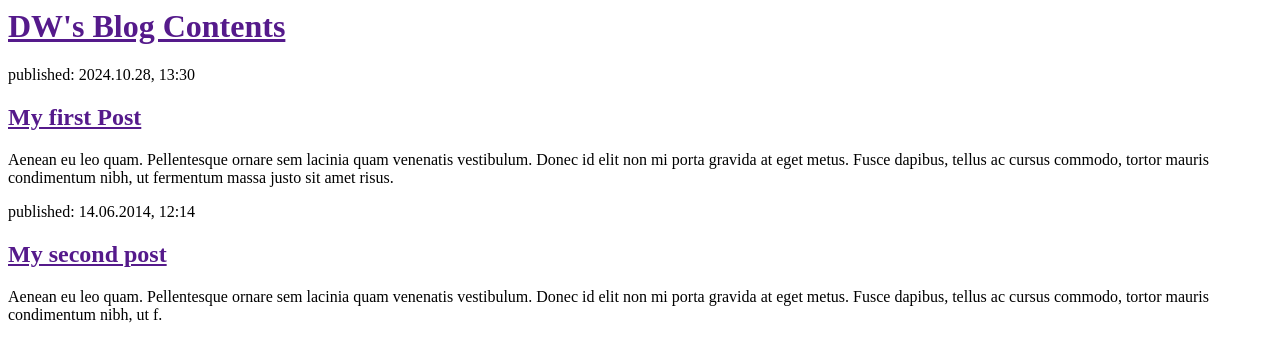
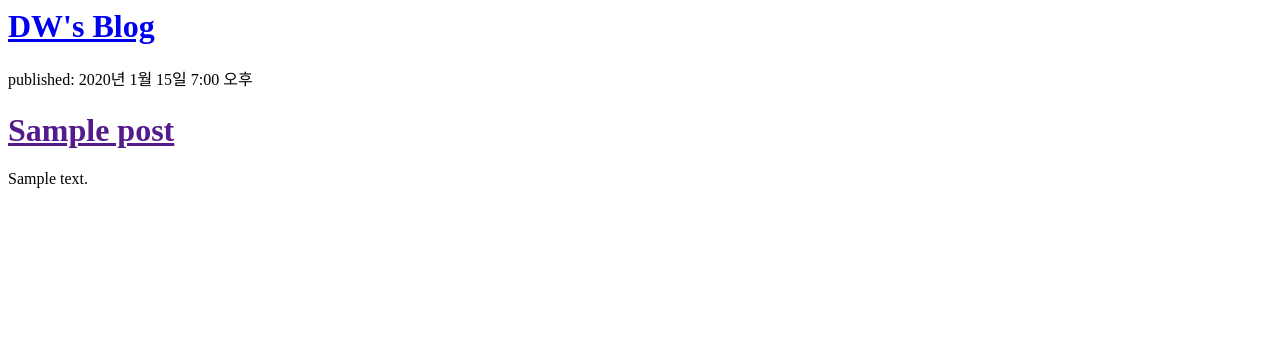
Before and after one commit to DWDanielLee/djangogirlstest, a Django app: page / in a window 1280 px wide. Shown: the top 362 px of the page. Run offline with Django 5.2, Linux system fonts and the light colour scheme; tables that the repository leaves empty hold one stand-in row (values such as "Sample post").

Commit message:
fix: Modify template
2024.10.28 17:12
Modified templates to display posts from database

```diff
--- a/blog/templates/blog/post_list.html
+++ b/blog/templates/blog/post_list.html
@@ -6,21 +6,14 @@
 
     <body>
         <div>
-            <h1><a href="">DW's Blog Contents</a></h1>
+            <h1><a href="/">DW's Blog</a></h1>
         </div>
-
+        {% for post in posts %}
         <div>
-            <p>published: 2024.10.28, 13:30</p>
-            <h2><a href="">My first Post</a></h2>
-            <p>Aenean eu leo quam. Pellentesque ornare sem lacinia quam venenatis vestibulum. Donec id elit non mi porta
-            gravida at eget metus. Fusce dapibus, tellus ac cursus commodo, tortor mauris condimentum nibh, ut fermentum
-            massa justo sit amet risus.</p>
+            <p>published: {{ post.published_date }}</p>
+            <h1><a href="">{{ post.title }}</a></h1>
+            <p>{{ post.text|linebreaksbr }}</p>
         </div>
-        <div>
-            <p>published: 14.06.2014, 12:14</p>
-            <h2><a href="">My second post</a></h2>
-            <p>Aenean eu leo quam. Pellentesque ornare sem lacinia quam venenatis vestibulum. Donec id elit non mi porta
-            gravida at eget metus. Fusce dapibus, tellus ac cursus commodo, tortor mauris condimentum nibh, ut f.</p>
-        </div>
+        {% endfor %}
     </body>
 </html>
--- a/blog/views.py
+++ b/blog/views.py
@@ -1,6 +1,9 @@
 from django.shortcuts import render
+from django.utils import timezone
+from .models import Post
 
 # Create your views here.
 
 def post_list(request):
-    return render(request, 'blog/post_list.html', {})
+    posts = Post.objects.filter(published_date__lte=timezone.now()).order_by('published_date')
+    return render(request, 'blog/post_list.html', {'posts':posts})
```
